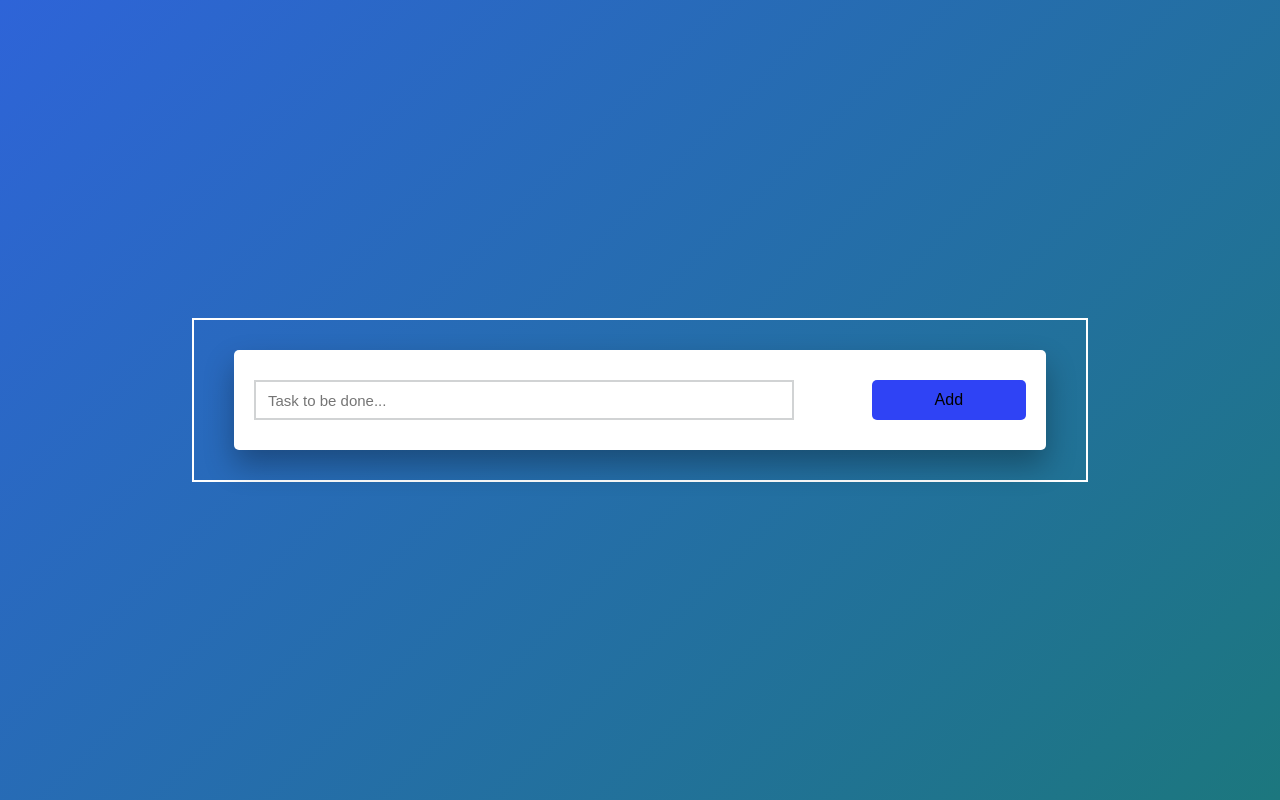
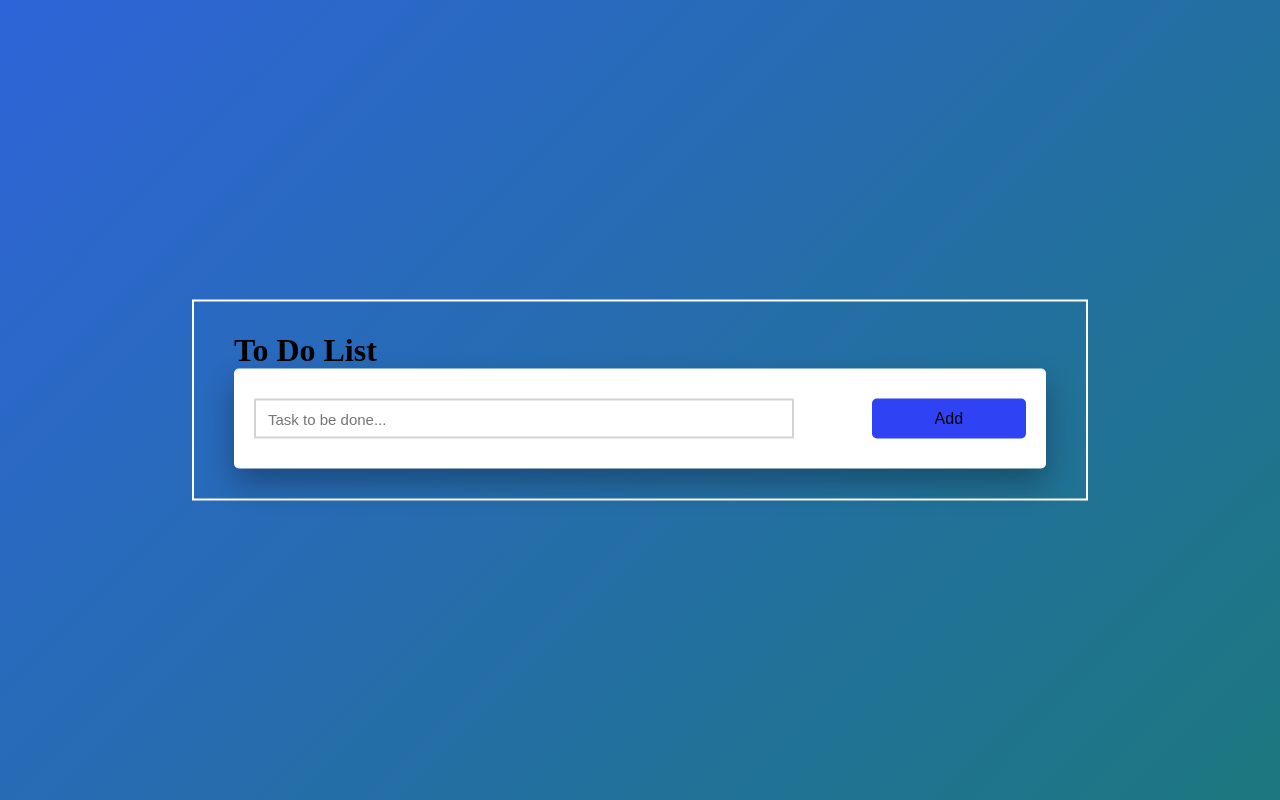
Before and after one commit to Virenishere/to-do-list-by-js, a plain HTML site: page index.html in a window 1280 px wide. Drawn offline with Linux system fonts and the light colour scheme.

Commit message:
modified html files

```diff
--- a/index.html
+++ b/index.html
@@ -3,9 +3,12 @@
 <head>
     <title>Simple To Do List By JS</title>
     <link rel="stylesheet" href="style.css">
+    <script src="https://kit.fontawesome.com/183807047f.js" crossorigin="anonymous"></script>
 </head>
 <body>
+
     <div class="container">
+        <h1> To Do List </h1>
         <div id="addtask">
             <input type="text" placeholder="Task to be done..."/>
             <button id="btn">Add</button>
```
